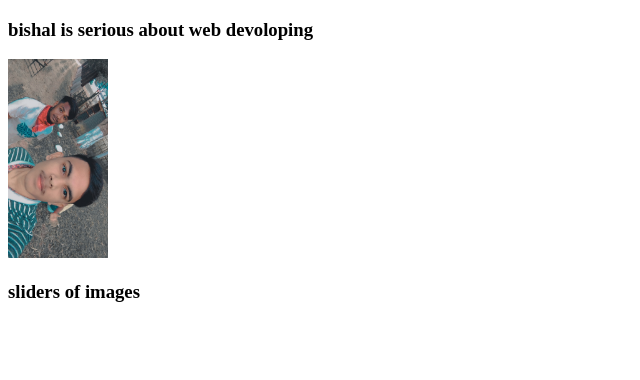
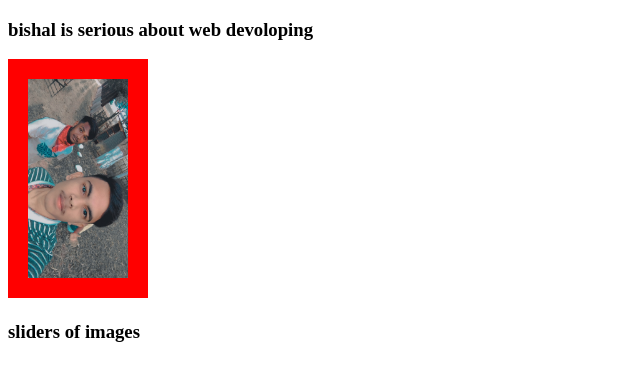
Before and after one commit to 932bishal/my-fourth-repo, a plain HTML site: page index.html in a window 1280 px wide. Shown: the whole page, without its empty margins (0-640 px from the left). Drawn offline with Linux system fonts and the light colour scheme.

Commit message:
added some styles

```diff
--- a/styles/sliders.css
+++ b/styles/sliders.css
@@ -1,3 +1,4 @@
 img{
     width: 100px;
+    border: 20px solid red;
 }
```
